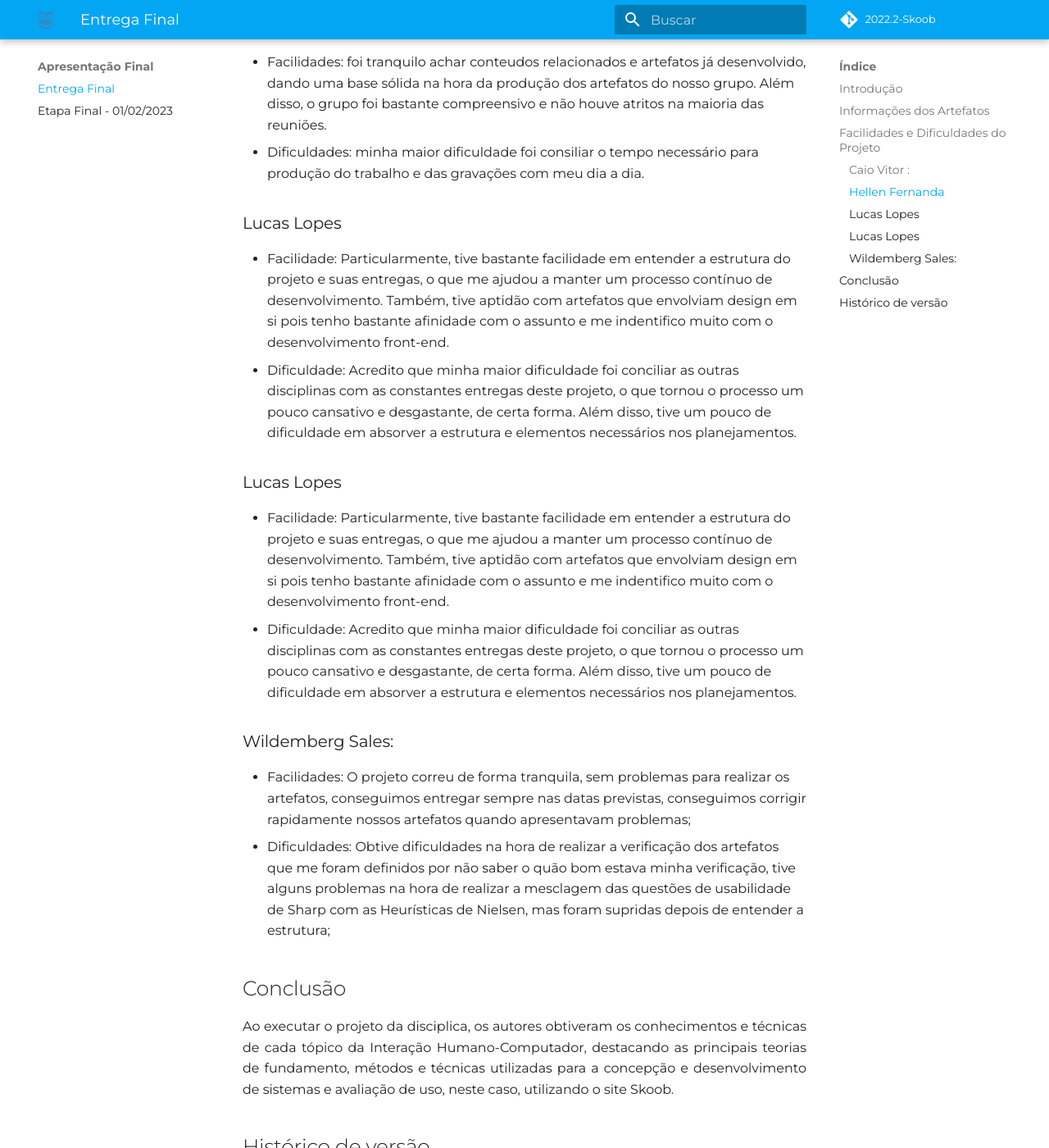
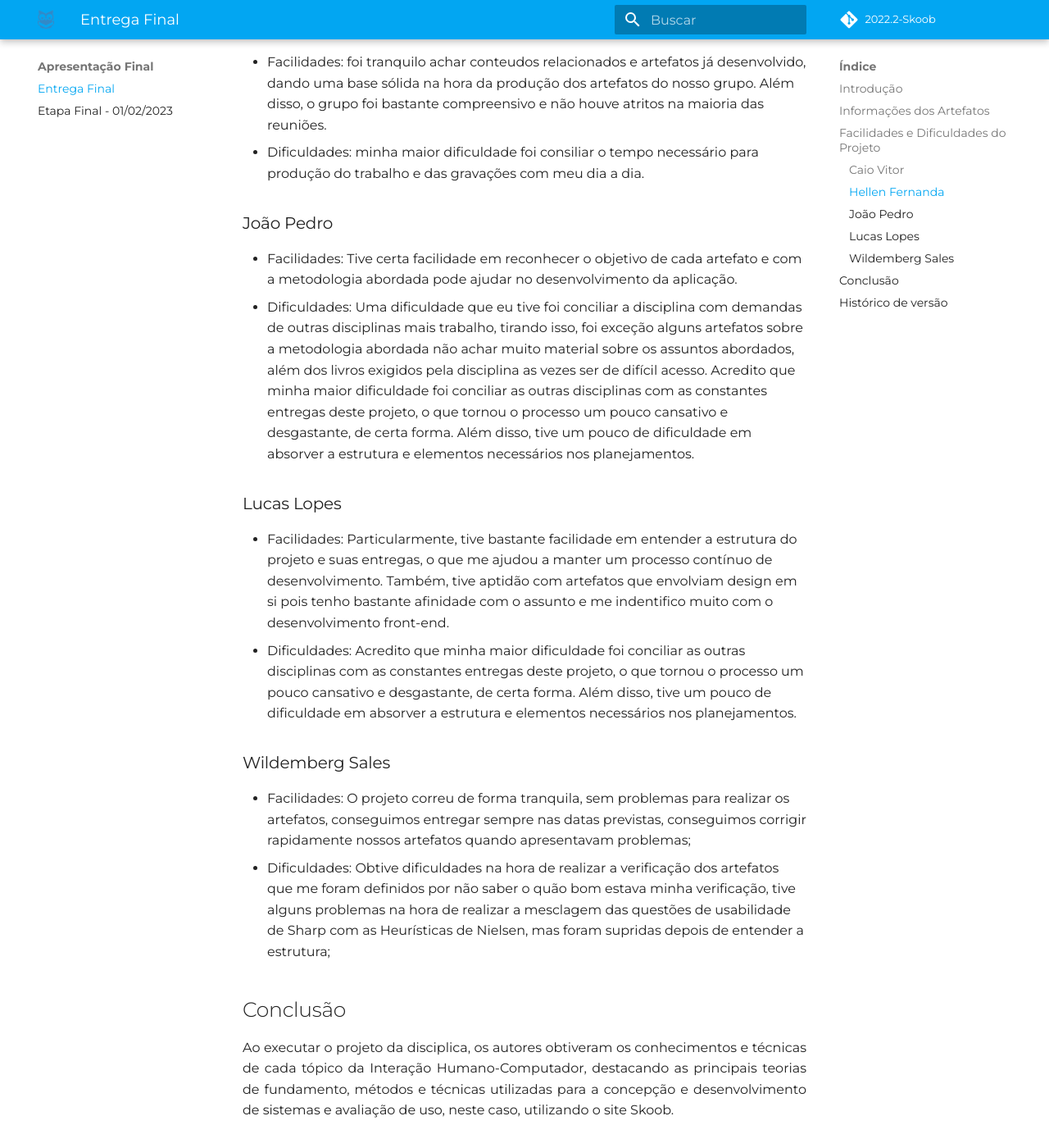
Before and after one commit to Interacao-Humano-Computador/2022.2-Skoob, an MkDocs documentation site: the page built from docs/entrega-final/entrega-final.md, in a window 1280 px wide and 1400 px high, scrolled down 4366 px. Shown: the whole window at 82% size. Built offline with MkDocs 1.6.1 and Material for MkDocs 9.7.7, drawn with Linux system fonts in a browser that asks for light colours; some web fonts are replaced; comment, search, counter and statistics services are not loaded; some of the changed text lies outside the part shown.

Commit message:
Adição das fac e dif do joão
Signed-off-by: luclopesr <luclopesr@gmail.com>

```diff
--- a/docs/entrega-final/entrega-final.md
+++ b/docs/entrega-final/entrega-final.md
@@ -42,7 +42,7 @@
 
 ## Facilidades e Dificuldades do Projeto
 
-### Caio Vitor :
+### Caio Vitor
 * Facilidades: O projeto foi de legal de fazer pois complementou o que eu tinha aprendido em mds, e isso foi muito importante pois consegui criar uma base mais forte ainda
 * Dificuldades: Tive algumas dificuldades no projeto principalmente na etapa de prototipação com o Figma. pois não tinha contexto algum de como utilizar a ferramenta, mas consegui ser auxiliado pelos outros membros do nosso projeto.
 
@@ -50,15 +50,16 @@
 * Facilidades: foi tranquilo achar conteudos relacionados e artefatos já desenvolvido, dando uma base sólida na hora da produção dos artefatos do nosso grupo. Além disso, o grupo foi bastante compreensivo e não houve atritos na maioria das reuniões.
 * Dificuldades: minha maior dificuldade foi consiliar o tempo necessário para produção do trabalho e das gravações com meu dia a dia.
 
-### Lucas Lopes
-* Facilidade: Particularmente, tive bastante facilidade em entender a estrutura do projeto e suas entregas, o que me ajudou a manter um processo contínuo de desenvolvimento. Também, tive aptidão com artefatos que envolviam design em si pois tenho bastante afinidade com o assunto e me indentifico muito com o desenvolvimento front-end.
-* Dificuldade: Acredito que minha maior dificuldade foi conciliar as outras disciplinas com as constantes entregas deste projeto, o que tornou o processo um pouco cansativo e desgastante, de certa forma. Além disso, tive um pouco de dificuldade em absorver a estrutura e elementos necessários nos planejamentos.
+### João Pedro
+* Facilidades: Tive certa facilidade em reconhecer o objetivo de cada artefato e com a metodologia abordada pode ajudar no desenvolvimento da aplicação.
+* Dificuldades: Uma dificuldade que eu tive foi conciliar a disciplina com demandas de outras disciplinas mais trabalho, tirando isso, foi exceção alguns artefatos sobre a metodologia abordada não achar muito material sobre os assuntos abordados, além dos livros exigidos pela disciplina as vezes ser de difícil acesso.
+Acredito que minha maior dificuldade foi conciliar as outras disciplinas com as constantes entregas deste projeto, o que tornou o processo um pouco cansativo e desgastante, de certa forma. Além disso, tive um pouco de dificuldade em absorver a estrutura e elementos necessários nos planejamentos.
 
 ### Lucas Lopes
-* Facilidade: Particularmente, tive bastante facilidade em entender a estrutura do projeto e suas entregas, o que me ajudou a manter um processo contínuo de desenvolvimento. Também, tive aptidão com artefatos que envolviam design em si pois tenho bastante afinidade com o assunto e me indentifico muito com o desenvolvimento front-end.
-* Dificuldade: Acredito que minha maior dificuldade foi conciliar as outras disciplinas com as constantes entregas deste projeto, o que tornou o processo um pouco cansativo e desgastante, de certa forma. Além disso, tive um pouco de dificuldade em absorver a estrutura e elementos necessários nos planejamentos.
+* Facilidades: Particularmente, tive bastante facilidade em entender a estrutura do projeto e suas entregas, o que me ajudou a manter um processo contínuo de desenvolvimento. Também, tive aptidão com artefatos que envolviam design em si pois tenho bastante afinidade com o assunto e me indentifico muito com o desenvolvimento front-end.
+* Dificuldades: Acredito que minha maior dificuldade foi conciliar as outras disciplinas com as constantes entregas deste projeto, o que tornou o processo um pouco cansativo e desgastante, de certa forma. Além disso, tive um pouco de dificuldade em absorver a estrutura e elementos necessários nos planejamentos.
 
-### Wildemberg Sales:
+### Wildemberg Sales
 * Facilidades: O projeto correu de forma tranquila, sem problemas para realizar os artefatos, conseguimos entregar sempre nas datas previstas, conseguimos corrigir rapidamente nossos artefatos quando apresentavam problemas;
 * Dificuldades: Obtive dificuldades na hora de realizar a verificação dos artefatos que me foram definidos por não saber o quão bom estava minha verificação, tive alguns problemas na hora de realizar a mesclagem das questões de usabilidade de Sharp com as Heurísticas de Nielsen, mas foram supridas depois de entender a estrutura;
 
```
